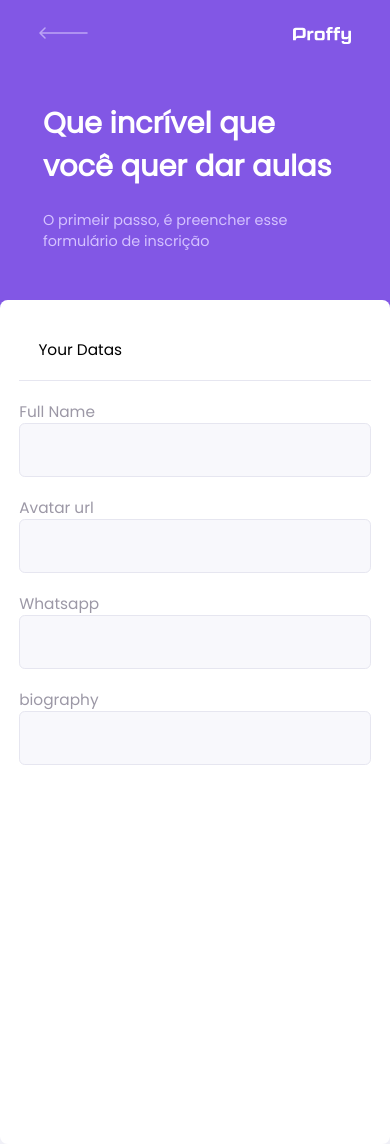
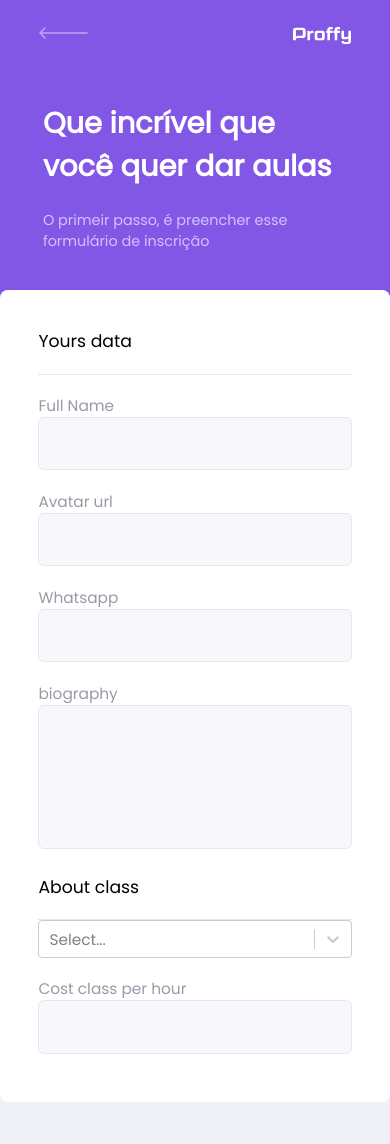
Before and after one commit to ldantas-s/nlw2-proffy, a React (Create React App) app: page /give-classes in a window 390 px wide. After the commit the page ends 1102 px from the top, so only its background shows below. Built offline with nearby package versions, Linux system fonts and the light colour scheme.

Commit message:
Página TeacherForm responsiva

```diff
--- a/package.json
+++ b/package.json
@@ -10,6 +10,7 @@
     "react-dom": "^16.13.1",
     "react-router-dom": "^5.2.0",
     "react-scripts": "3.4.1",
+    "react-select": "^3.1.0",
     "styled-components": "^5.1.1"
   },
   "scripts": {
--- a/src/assets/styles/reset.css
+++ b/src/assets/styles/reset.css
@@ -23,7 +23,7 @@ article, aside, details, figcaption, figure,
 footer, header, hgroup, menu, nav, section {
 	display: block;
 }
-body {
+body, html {
 	width: 100%;
 	height: 100vh;
     line-height: 4rem;
--- a/src/components/FormFieldProffy/index.js
+++ b/src/components/FormFieldProffy/index.js
@@ -2,13 +2,20 @@ import React from 'react';
 import { FormFieldWrapper } from './style';
 
 
-export default function FormFieldProffy({ label }) {
+export default function FormFieldProffy({ label, type, ...rest }) {
 
+    const tag = type === 'textarea' ? 'textarea' : 'input';
 
     return (
         <FormFieldWrapper>
             <FormFieldWrapper.Label htmlFor={ label.toLowerCase() }>{ label }</FormFieldWrapper.Label>
-            <FormFieldWrapper.Input type="text" name={ label.toLowerCase() } id={ label.toLowerCase() } />
+            <FormFieldWrapper.Input
+                as={tag}
+                name={ label.toLowerCase() }
+                id={ label.toLowerCase() }
+                {...rest}
+                // autoComplete={ autocomplete || 'off'}
+            />
         </FormFieldWrapper>
     );
 }
--- a/src/components/FormFieldProffy/style.js
+++ b/src/components/FormFieldProffy/style.js
@@ -30,7 +30,7 @@ FormFieldWrapper.Input = styled.input`
     background: var(--color-input-background);
     border: 1px solid var(--color-line-in-white);
     outline: 0;
-    padding: 0 1.6rem;
+    padding: 1.6rem;
 
     @media(min-width: 1024px) {
         & {
--- /dev/null
+++ b/src/components/SelectProffy/index.js
@@ -0,0 +1,26 @@
+import React from 'react';
+// import Select from 'react-select';
+// Styles
+import { CustomSelect } from './style';
+
+
+export default function SelectProffy({...props}) {
+    const options = [
+        { value: 'math', label: 'Math' },
+        { value: 'portugese', label: 'Portugese' },
+        { value: 'english', label: 'English' }
+      ]
+
+    return (
+        <>
+            {/* <label htmlFor={ label.toLowerCase() }>{ label }</label> */}
+            <CustomSelect
+                classNamePrefix="Select"
+                {...props}
+                options={options}
+                // name={ label.toLowerCase() }
+                // id={label.toLowerCase()}
+            />
+        </>
+    );
+}
--- /dev/null
+++ b/src/components/SelectProffy/style.js
@@ -0,0 +1,13 @@
+import styled from 'styled-components';
+import ReactSelect from 'react-select';
+
+
+export const CustomSelect = styled(ReactSelect)`
+    & .Select__indicator Select__dropdown-indicator {
+        border-color: green;
+    }
+    & .react-select-container .react-select__control .react-select__value-container {
+        border: 5px solid red;
+        background: orangered;
+    }
+`;
--- a/src/pages/TeacherForm/index.js
+++ b/src/pages/TeacherForm/index.js
@@ -4,6 +4,7 @@ import HeaderProffy from '../../components/HeaderProffy';
 import FormFieldProffy from '../../components/FormFieldProffy';
 // Styles
 import { TeacherMain, FormStyle } from './style';
+import SelectProffy from '../../components/SelectProffy';
 
 export default function TeacherForm() {
     return (
@@ -18,12 +19,20 @@ export default function TeacherForm() {
 
                 <FormStyle>
                     <FormStyle.Fieldset>
-                        <FormStyle.Legend>Your Datas</FormStyle.Legend>
+                        <FormStyle.Legend>Yours data</FormStyle.Legend>
 
                         <FormFieldProffy label="Full Name" />
                         <FormFieldProffy label="Avatar url" />
                         <FormFieldProffy label="Whatsapp" />
-                        <FormFieldProffy label="biography" />
+                        <FormFieldProffy type="textarea" label="biography" />
+
+                    </FormStyle.Fieldset>
+
+                    <FormStyle.Fieldset>
+                        <FormStyle.Legend>About class</FormStyle.Legend>
+
+                        <SelectProffy label="Subject" />
+                        <FormFieldProffy label="Cost class per hour" />
 
                     </FormStyle.Fieldset>
                 </FormStyle>
--- a/src/pages/TeacherForm/style.js
+++ b/src/pages/TeacherForm/style.js
@@ -1,20 +1,43 @@
 import styled from 'styled-components';
+import { FormFieldWrapper } from '../../components/FormFieldProffy/style';
 
 
 export const TeacherMain = styled.main`
-    height: 100vh;
+    display: flex;
+    justify-content: center;
 `;
 export const FormStyle = styled.form`
-    height: 100vh;
-    padding: 2rem;
-    margin-top: -2rem;
+    height: auto;
+    padding: 2rem 4rem 5rem;
+    margin-top: -3rem;
     border-radius: 0.8rem;
     background-color: var(--color-box-base);
+    & textarea {
+        resize: none;
+        min-height: 15rem;
+    }
+    & ${FormFieldWrapper}:nth-child(5):focus-within::after {
+        bottom: 3px;
+    }
+    @media(min-width: 768px) {
+        & {
+            margin-bottom: 4rem;
+        }
+    }
+    @media(min-width: 1024px) {
+        & {
+            width: 65rem;
+        }
+    }
 `;
-FormStyle.Fieldset = styled.fieldset``;
+FormStyle.Fieldset = styled.fieldset`
+    & input {
+        box-shadow: none;
+    }
+`;
 FormStyle.Legend = styled.legend`
     width: 100%;
-    font-size: 1.6rem;
-    padding: 2rem;
+    font-size: 1.8rem;
+    padding: 2rem 0;
     border-bottom: 1px solid var(--color-line-in-white);
 `;
--- a/src/pages/TeacherList/style.js
+++ b/src/pages/TeacherList/style.js
@@ -4,6 +4,9 @@ import { FormFieldWrapper } from '../../components/FormFieldProffy/style';
 
 
 export const SearchForm = styled.form`
+    & label {
+        color: var(--color-text-in-primary);
+    }
     @media(min-width: 1024px) {
         & {
             display: flex;
```
Also changed, not shown: 1 other file (tests, documents, lock files or other folders).
